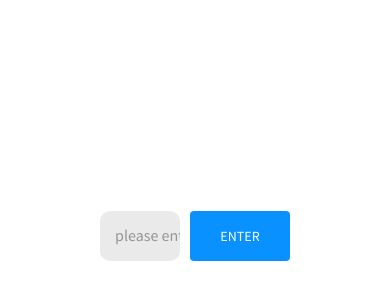
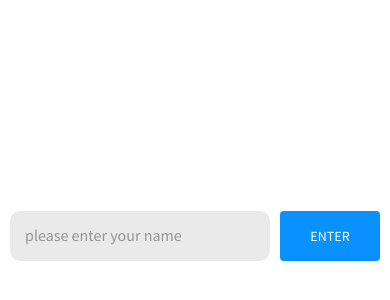
Before and after one commit to theophilly/chat_app, a React (Create React App) app: page / in a window 390 px wide. Shown: the part 186-486 px from the top of the page. Built offline with nearby package versions, Linux system fonts and the light colour scheme.

Commit message:
made it mobile responsive

```diff
--- a/src/pages/homepage/index.js
+++ b/src/pages/homepage/index.js
@@ -29,7 +29,16 @@ export default function Homepage() {
   };
 
   return (
-    <Box sx={{ ...theme.typography.flex, px: "100px", height: "100vh" }}>
+    <Box
+      sx={{
+        ...theme.typography.flex,
+        px: "100px",
+        height: "100vh",
+        "@media (max-width: 500px)": {
+          px: "10px",
+        },
+      }}
+    >
       <InputBase
         onKeyDown={handleKeyDown}
         data-testid="home-button"
--- a/src/pages/messages/Message.js
+++ b/src/pages/messages/Message.js
@@ -20,6 +20,9 @@ export default function Message({ owner = false, message, name }) {
                 padding: "15px",
                 borderRadius: "10px",
                 width: "500px",
+                "@media (max-width: 500px)": {
+                  width: "200px",
+                },
               }}
             >
               {message}
@@ -39,13 +42,22 @@ export default function Message({ owner = false, message, name }) {
             mt: "10px",
           }}
         >
-          <Box sx={{ width: "500px" }}>
+          <Box
+            sx={{
+              width: "500px",
+              "@media (max-width: 500px)": {
+                width: "200px",
+              },
+            }}
+          >
             <Typography
               sx={{
                 bgcolor: "#D6D6D6",
                 padding: "15px",
                 borderRadius: "10px",
-                width: "500px",
+                "@media (max-width: 500px)": {
+                  width: "200px",
+                },
               }}
             >
               {message}
```
